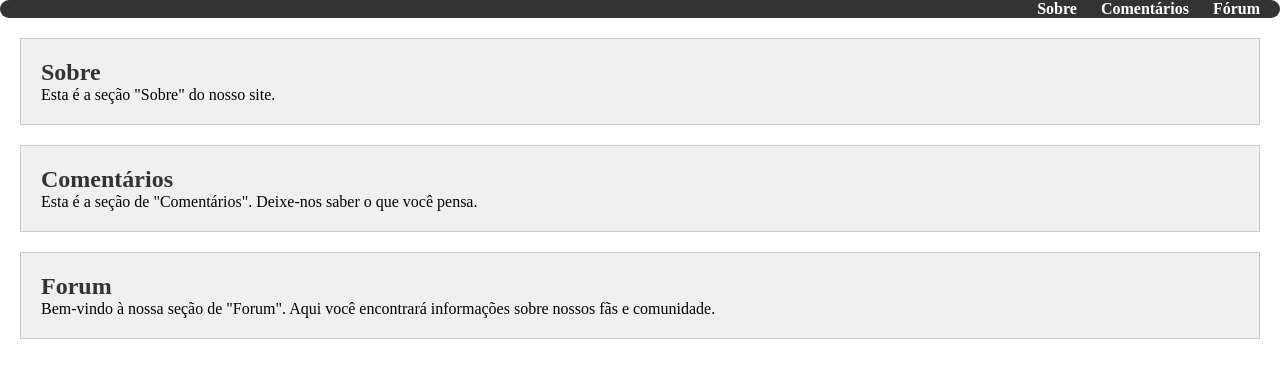
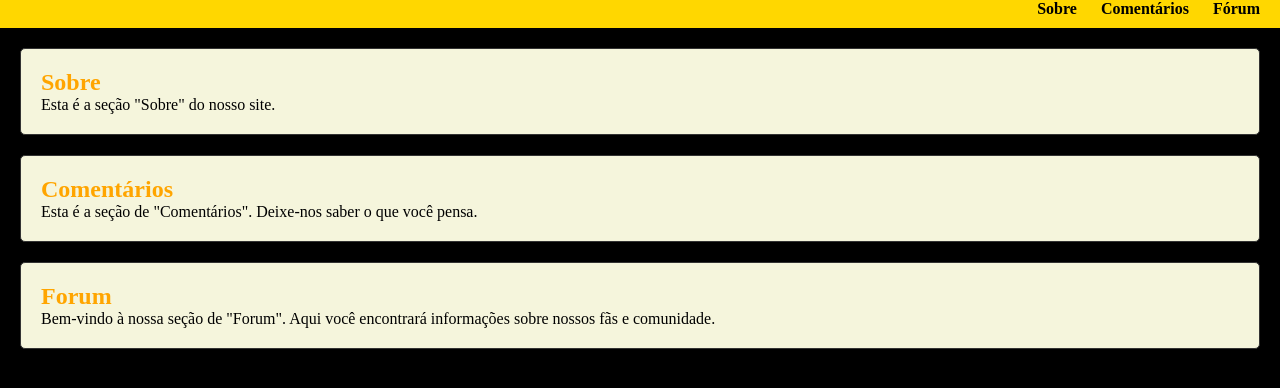
Before and after one commit to Jhovial/Projeto-acessibilidade-, a plain HTML site: page Pagina inicial/index.html in a window 1280 px wide. Drawn offline with Linux system fonts and the light colour scheme.

Commit message:
Mudanças na pagina incial
é

```diff
--- a/Pagina inicial/style.css
+++ b/Pagina inicial/style.css
@@ -4,38 +4,52 @@
     box-sizing: border-box;
 }
 
+body
+{
+    background-color: #000;
+}
+
 /* Estilo para o menu */
 ul {
     list-style-type: none;
-    padding: 0px;
-    background-color: #333; /* Cor de fundo do menu */
+    padding: 0;
+    background-color: #FFD700; /* Amarelo para a barra */
+    height: 28px;
     text-align: right; /* Alinhar o texto ao centro */
-    border-radius: 10px 10px;
+    margin: 0; /* Remover margem padrão */
+    overflow: hidden; /* Evitar que conteúdo flutue por baixo */
+    color: black;
+
 }
 
 li {
     display: inline;
     margin-right: 20px;
+
 }
 
 li a {
     text-decoration: none;
-    color: white; /* Cor do texto do menu */
+    color: black; /* Letras em branco */
     font-weight: bold;
+    transition: color 0.3s ease; /* Transição suave da cor do texto */
 }
 
 li a:hover {
-    text-decoration: none; /* Efeito de sublinhado ao passar o mouse */
+    color: #FFA500; /* Cor laranja ao passar o mouse */
 }
 
 /* Estilo para as seções */
 section {
     margin: 20px;
     padding: 20px;
-    background-color: #f0f0f0; /* Cor de fundo das seções */
-    border: 1px solid #ccc; /* Borda das seções */
+    background-color: beige; /* Preto para o fundo das seções */
+    border: 1px solid #333; /* Borda das seções */
+    color: black; /* Cor do texto das seções */
+    border-radius: 5px; /* Cantos arredondados */
+    box-shadow: 0 0 10px rgba(0, 0, 0, 0.2); /* Sombra */
 }
 
 h2 {
-    color: #333; /* Cor do título das seções */
+    color: orange; /* Amarelo para o título das seções */
 }
```
Also changed, not shown: Pagina inicial/sobre.html (+1 -1 lines).
